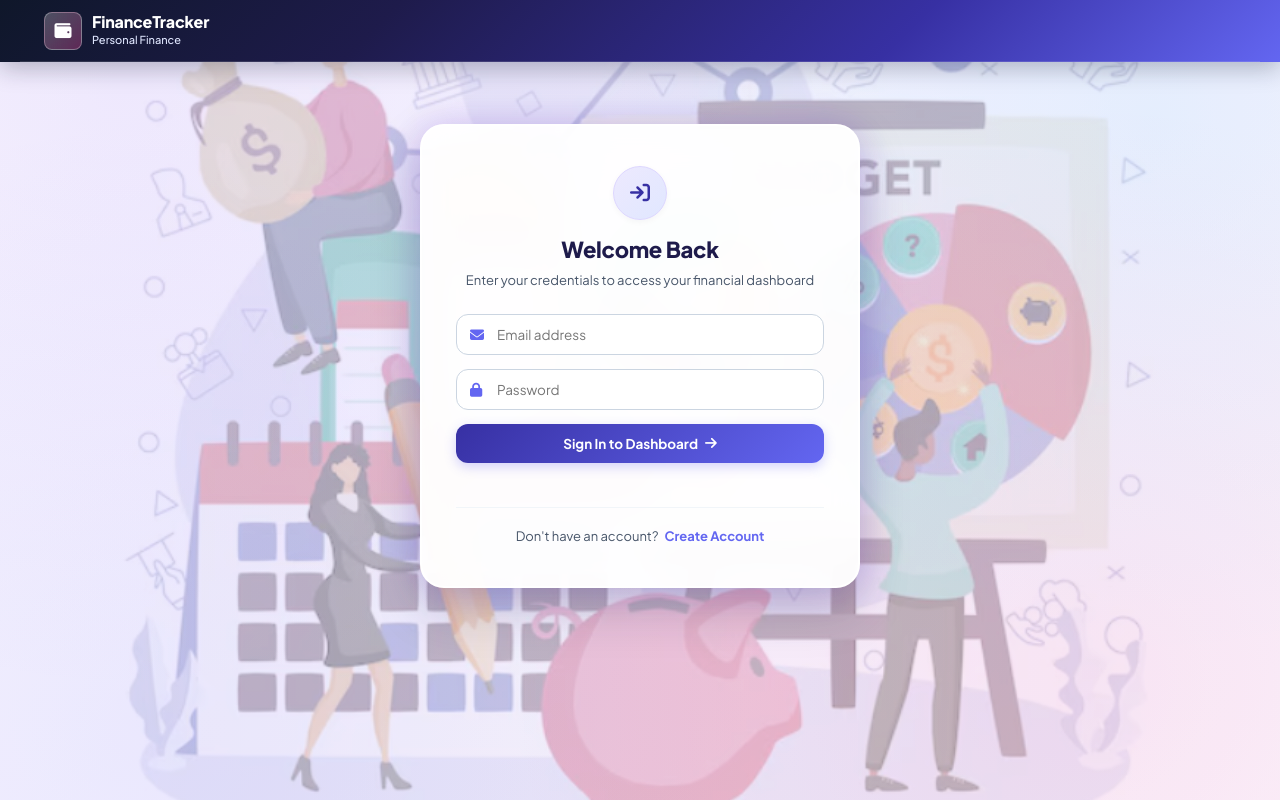
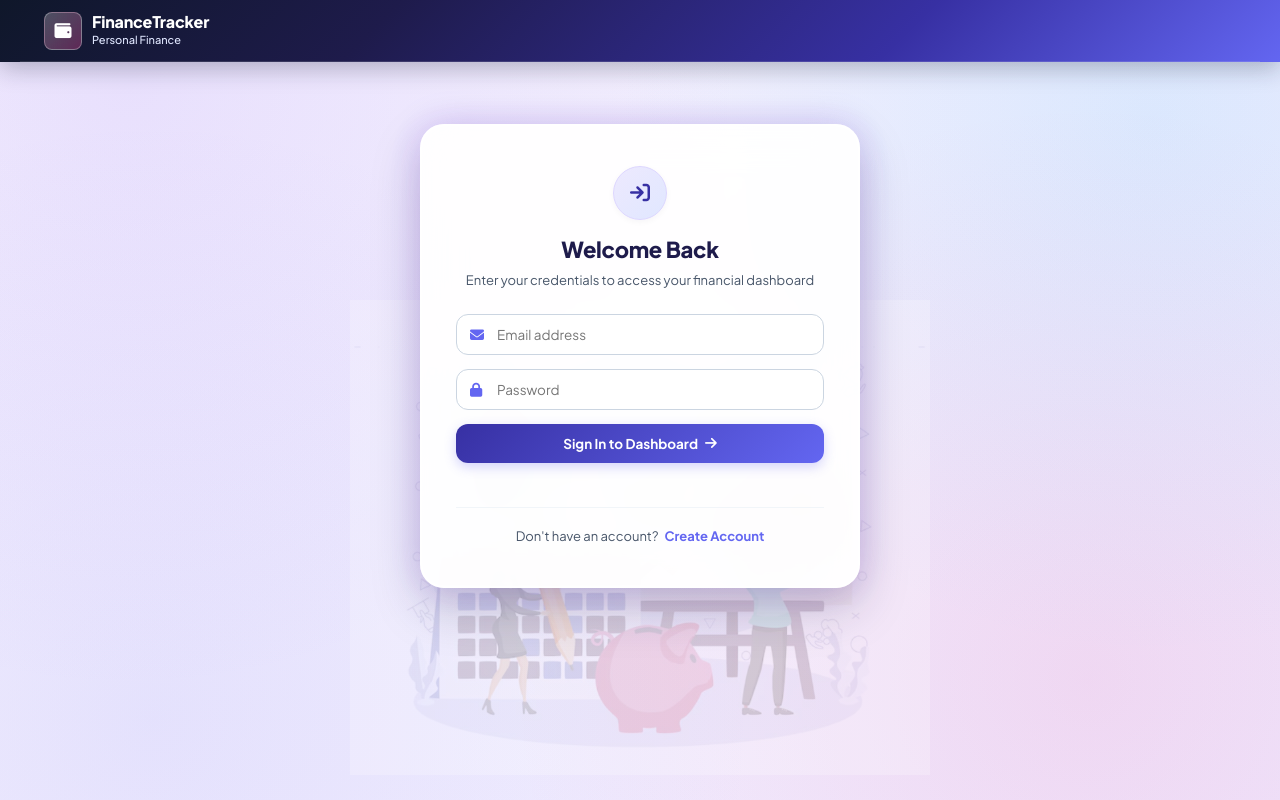
Before and after one commit to Ashi0411/personal-finance-tracker, a PHP site: page / in a window 1280 px wide. Run offline with PHP 8.4, Linux system fonts and the light colour scheme.

Commit message:
UI: Scale down background budget illustration to a balanced centered size

```diff
--- a/frontend/css/style.css
+++ b/frontend/css/style.css
@@ -84,17 +84,13 @@
 
 body {
     font-family: 'Plus Jakarta Sans', -apple-system, BlinkMacSystemFont, 'Segoe UI', Roboto, sans-serif;
-    background-color: #f3f0fb;
+    background-color: #f4f1fc;
     background-image:
         radial-gradient(circle at 10% 10%, rgba(139, 92, 246, 0.12) 0%, transparent 45%),
         radial-gradient(circle at 90% 15%, rgba(56, 189, 248, 0.12) 0%, transparent 40%),
         radial-gradient(circle at 85% 85%, rgba(236, 72, 153, 0.12) 0%, transparent 45%),
         radial-gradient(circle at 12% 90%, rgba(99, 102, 241, 0.10) 0%, transparent 45%),
-        linear-gradient(135deg, rgba(246, 243, 254, 0.88) 0%, rgba(238, 233, 255, 0.82) 50%, rgba(248, 238, 250, 0.86) 100%),
-        url('../images/finance_fullscreen_bg.png');
-    background-size: cover;
-    background-position: center center;
-    background-repeat: no-repeat;
+        linear-gradient(135deg, rgba(246, 243, 254, 0.92) 0%, rgba(238, 233, 255, 0.88) 100%);
     background-attachment: fixed;
     color: var(--text-primary);
     line-height: 1.55;
@@ -108,10 +104,10 @@ body::before {
     position: fixed;
     inset: 0;
     background-image: url('../images/finance_fullscreen_bg.png');
-    background-size: cover;
-    background-position: center center;
+    background-size: min(580px, 80vw) auto; /* neatly scaled down, not oversized */
+    background-position: center bottom 25px;
     background-repeat: no-repeat;
-    opacity: 0.25; /* clear full-screen background watermark */
+    opacity: 0.22; /* clean watermark opacity */
     pointer-events: none;
     z-index: 0;
 }
```
